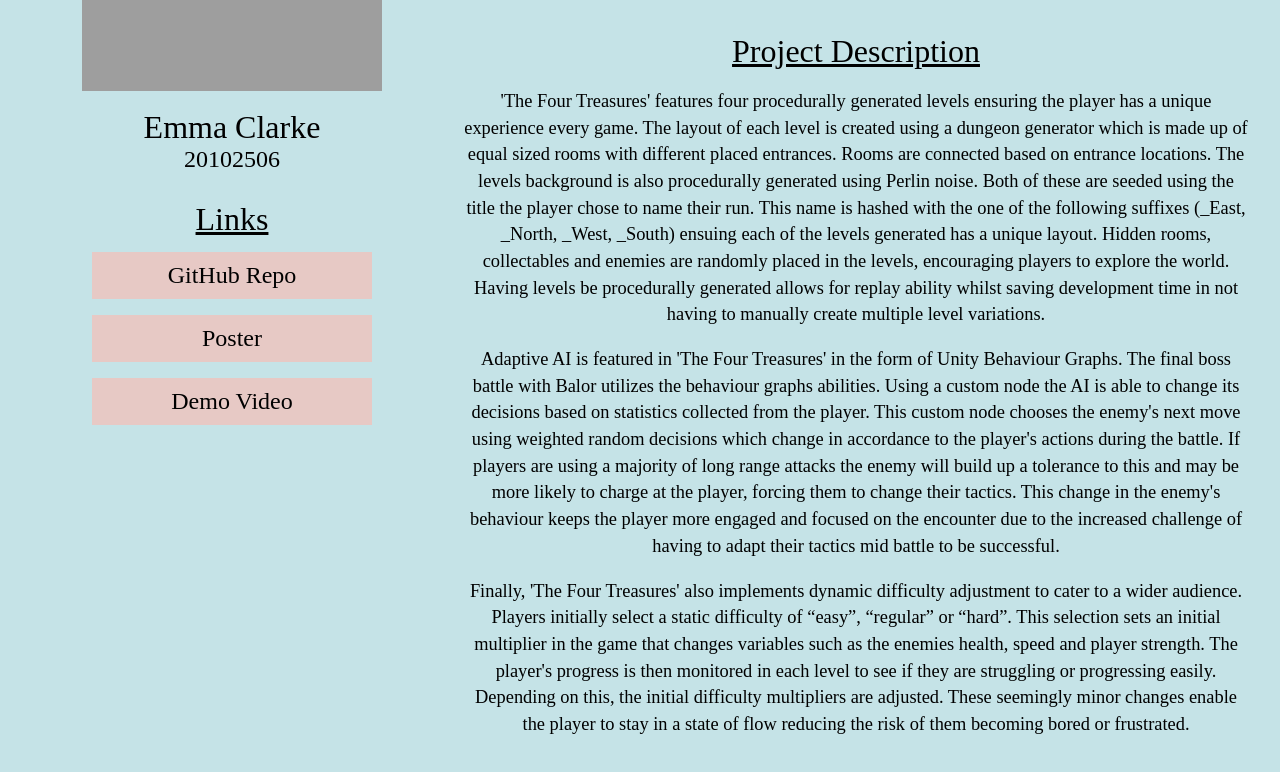
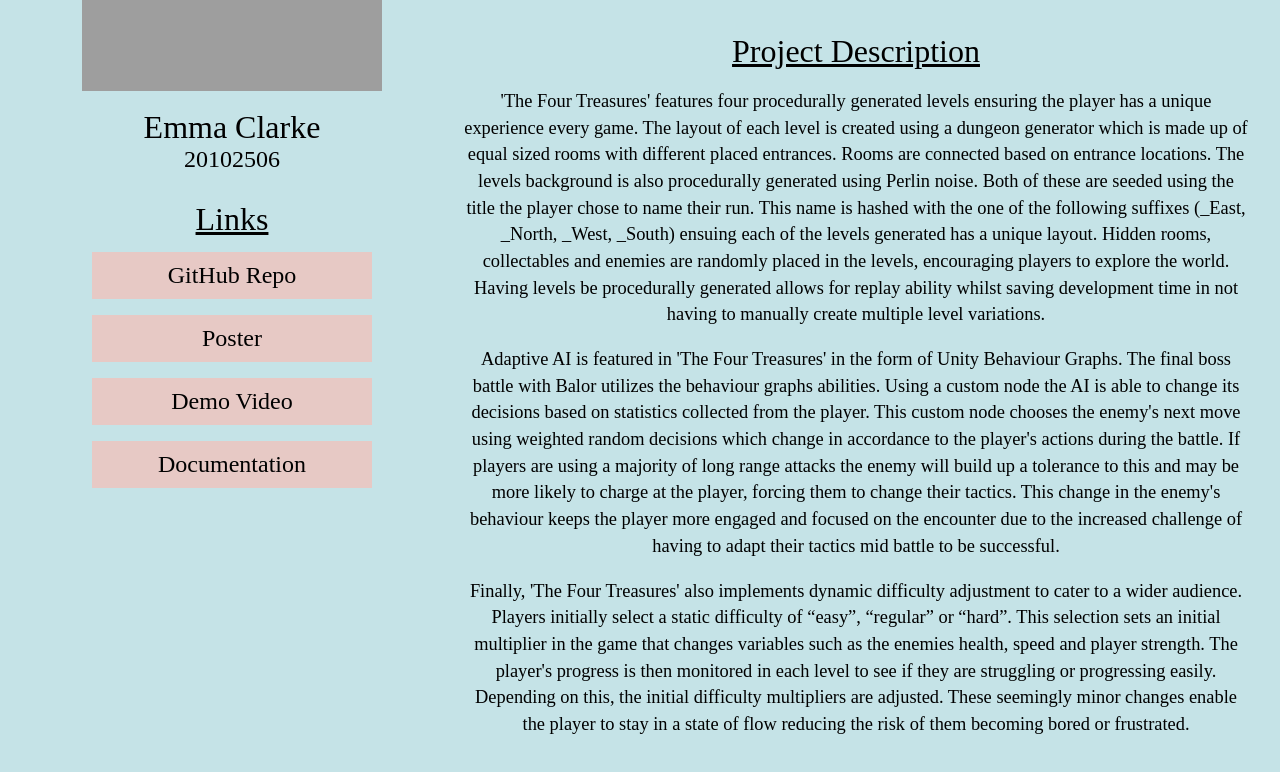
Before and after one commit to EmmaC1804/The-Four-Treasures-LandingPage, a plain HTML site: page index.html in a window 1280 px wide. Shown: the part 714-1486 px from the top of the page. Drawn offline with Linux system fonts and the light colour scheme; grey boxes are pictures that could not be loaded; a web font is replaced by a local one.

Commit message:
Documentation linked

```diff
--- a/index.html
+++ b/index.html
@@ -43,6 +43,7 @@
         <a href="https://github.com/EmmaC1804/the-four-treasures" target="_blank" class="link-button">GitHub Repo</a>
         <a href="https://setuo365-my.sharepoint.com/:i:/g/personal/20102506_setu_ie/IQBStSIfK8ZXRbyHNc1Cm31YAXH4__3cFEYfF4xoVQPKDlA?e=170w13" target="_blank" class="link-button">Poster</a>
         <a href="https://youtu.be/gfop9GWmgWg" target="_blank" class="link-button">Demo Video</a>
+        <a href="https://drive.google.com/file/d/1M7sqIG5Q3ZHCNLtNYDf8WDvTsjP7264o/view?usp=sharing" target="_blank" class="link-button">Documentation</a>
       </div>
     </aside>
 
```
